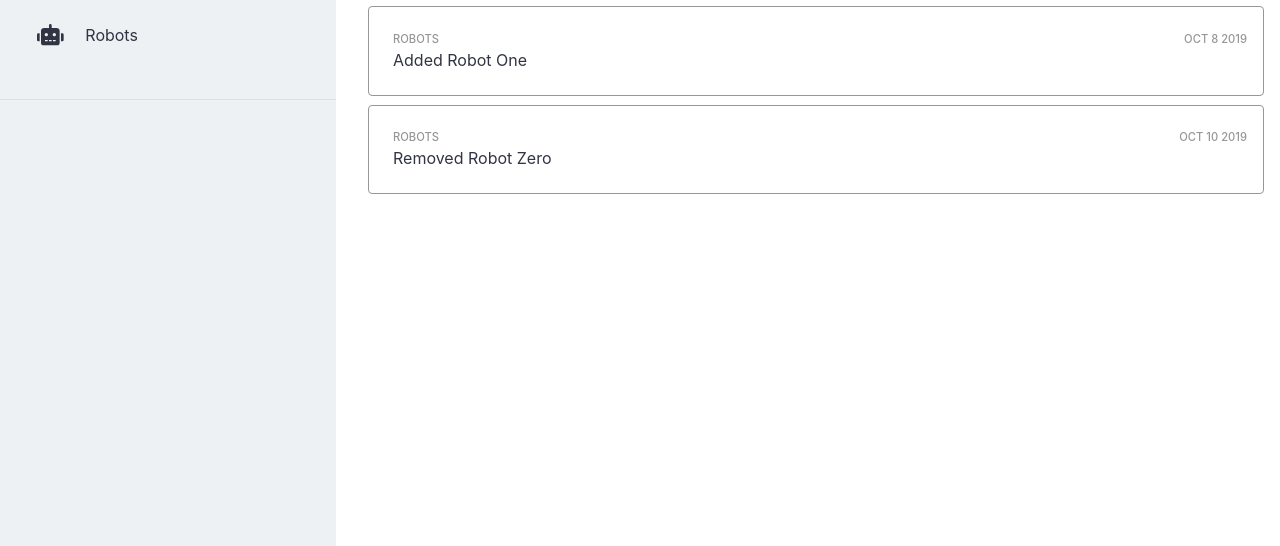
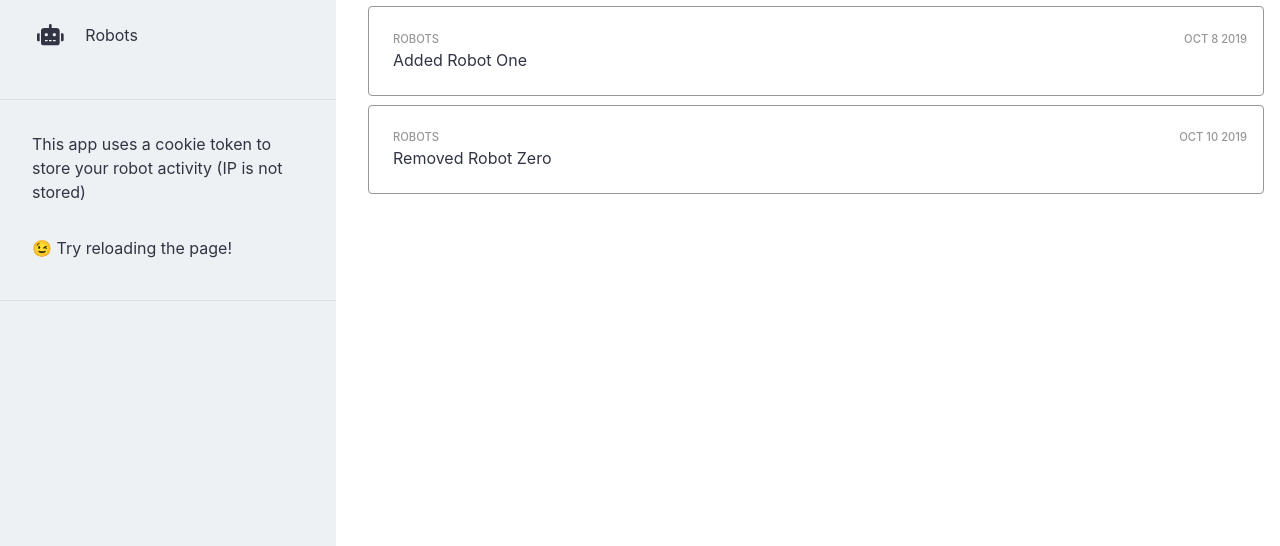
Before and after one commit to razzfox/react_robotinventory, a React app: page /c1 in a window 1280 px wide. Shown: the part 254-800 px from the top of the page. Built offline with nearby package versions, Linux system fonts and the light colour scheme; no server answers.

Commit message:
Add help text to explain the app

```diff
--- a/src/InventoryManager.css
+++ b/src/InventoryManager.css
@@ -93,6 +93,11 @@ html, body, .InventoryManager {
     no-repeat 95% 50%;
 }
 
+.InventoryManager nav p {
+  margin: 2em;
+  line-height: 1.5em;
+}
+
 .InventoryManager select:hover {
   border: 1px solid var(--link-color);
 }
--- a/src/InventoryManager.js
+++ b/src/InventoryManager.js
@@ -213,6 +213,11 @@ class InventoryManager extends Component {
             exact activeClassName="selected"><li><FontAwesomeIcon icon={faRobot} size='lg' className='fa-icon' />Robots</li></NavLink>
         </ul>
       </section>
+
+      <section>
+        <p>This app uses a cookie token to store your robot activity (IP is not stored)</p>
+        <p><span role="img" aria-label="wink">😉</span> Try reloading the page!</p>
+      </section>
     </nav>
 
   render() {
```
